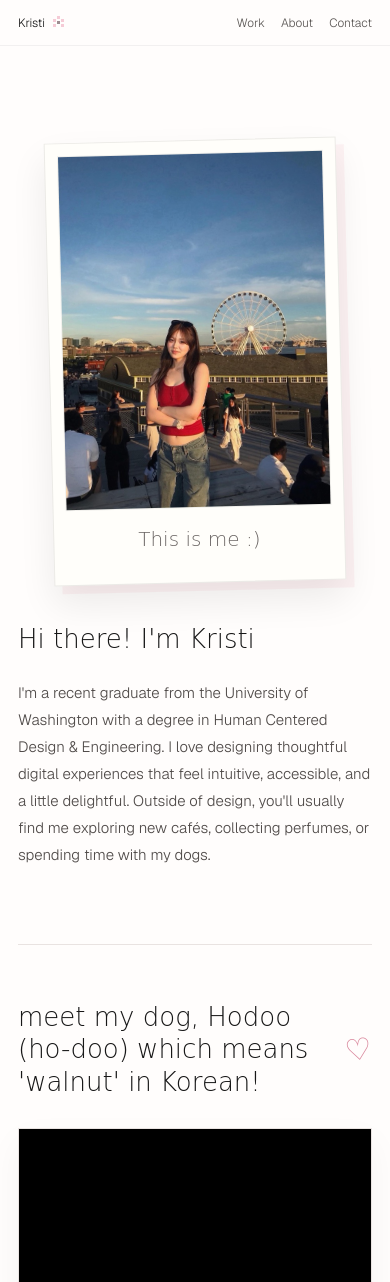
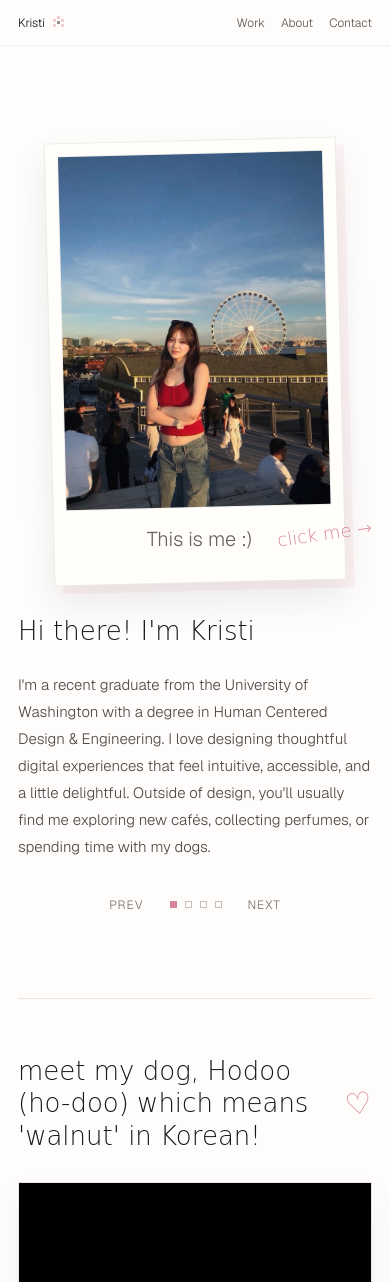
Before and after one commit to krisooti/Portfolio, a Next.js app: page /about in a window 390 px wide. Shown: the top 1282 px of the page. Built offline with nearby package versions, Linux system fonts and the light colour scheme.

Commit message:
Add interactive about profile carousel

```diff
--- /dev/null
+++ b/app/about/ProfileCarousel.tsx
@@ -0,0 +1,171 @@
+"use client";
+
+import { useEffect, useRef, useState, type TouchEvent } from "react";
+
+type ProfileSlide = {
+  headline: string;
+  body: string;
+  imageLabel: string;
+  caption: string;
+  image?: {
+    src: string;
+    alt: string;
+  };
+};
+
+const profileSlides: ProfileSlide[] = [
+  {
+    headline: "Hi there! I'm Kristi",
+    body: "I'm a recent graduate from the University of Washington with a degree in Human Centered Design & Engineering. I love designing thoughtful digital experiences that feel intuitive, accessible, and a little delightful. Outside of design, you'll usually find me exploring new cafés, collecting perfumes, or spending time with my dogs.",
+    imageLabel: "Kristi profile photo",
+    caption: "This is me :)",
+    image: {
+      src: "/images/kristi-about.jpg",
+      alt: "Kristi in Seattle",
+    },
+  },
+  {
+    headline: "Coffee walks",
+    body: "I love exploring cafés and trying different coffees around the city.",
+    imageLabel: "Café photo",
+    caption: "cafe day",
+  },
+  {
+    headline: "Scent notes",
+    body: "I collect perfumes and enjoy discovering scents that feel personal and memorable.",
+    imageLabel: "Perfume collection photo",
+    caption: "tiny rituals",
+  },
+  {
+    headline: "Soft moments",
+    body: "Outside of design, I spend a lot of time with my dogs and the people I love.",
+    imageLabel: "Photo with my dogs",
+    caption: "home team",
+  },
+];
+
+export default function ProfileCarousel() {
+  const [activeIndex, setActiveIndex] = useState(0);
+  const touchStartX = useRef<number | null>(null);
+
+  const goToSlide = (index: number) => {
+    setActiveIndex((index + profileSlides.length) % profileSlides.length);
+  };
+
+  const goNext = () => goToSlide(activeIndex + 1);
+  const goPrevious = () => goToSlide(activeIndex - 1);
+
+  useEffect(() => {
+    const handleKeyDown = (event: KeyboardEvent) => {
+      if (event.key === "ArrowRight") {
+        goNext();
+      }
+
+      if (event.key === "ArrowLeft") {
+        goPrevious();
+      }
+    };
+
+    window.addEventListener("keydown", handleKeyDown);
+    return () => window.removeEventListener("keydown", handleKeyDown);
+  }, [activeIndex]);
+
+  const handleTouchStart = (event: TouchEvent<HTMLElement>) => {
+    touchStartX.current = event.touches[0]?.clientX ?? null;
+  };
+
+  const handleTouchEnd = (event: TouchEvent<HTMLElement>) => {
+    if (touchStartX.current === null) {
+      return;
+    }
+
+    const touchEndX = event.changedTouches[0]?.clientX ?? touchStartX.current;
+    const distance = touchStartX.current - touchEndX;
+
+    if (Math.abs(distance) > 44) {
+      if (distance > 0) {
+        goNext();
+      } else {
+        goPrevious();
+      }
+    }
+
+    touchStartX.current = null;
+  };
+
+  return (
+    <section
+      className="about-hero-redesign profile-carousel"
+      aria-labelledby="about-title"
+      aria-roledescription="carousel"
+      onTouchStart={handleTouchStart}
+      onTouchEnd={handleTouchEnd}
+    >
+      <div className="profile-carousel-stage" aria-live="polite">
+        {profileSlides.map((slide, index) => (
+          <div
+            className={`profile-carousel-slide${
+              index === activeIndex ? " is-active" : ""
+            }`}
+            key={slide.headline}
+            aria-hidden={index !== activeIndex}
+          >
+            <div className="about-photo-area">
+              <button
+                className="about-photo-wrap profile-carousel-image-button"
+                type="button"
+                onClick={goNext}
+                aria-label="Show next profile slide"
+                tabIndex={index === activeIndex ? 0 : -1}
+              >
+                {slide.image ? (
+                  <img
+                    className="profile-photo-image"
+                    src={slide.image.src}
+                    alt={slide.image.alt}
+                  />
+                ) : (
+                  <span className="profile-photo-placeholder">
+                    <span>{slide.imageLabel}</span>
+                  </span>
+                )}
+                <span className="profile-photo-caption">{slide.caption}</span>
+              </button>
+              <p className="profile-click-note" aria-hidden="true">
+                click me →
+              </p>
+            </div>
+
+            <div className="about-intro-copy">
+              <h1 id={index === activeIndex ? "about-title" : undefined}>
+                {slide.headline}
+              </h1>
+              <p>{slide.body}</p>
+            </div>
+          </div>
+        ))}
+      </div>
+
+      <div className="profile-carousel-controls" aria-label="Profile slides">
+        <button type="button" onClick={goPrevious} aria-label="Previous slide">
+          Prev
+        </button>
+        <div className="profile-carousel-dots">
+          {profileSlides.map((slide, index) => (
+            <button
+              className={index === activeIndex ? "is-active" : ""}
+              type="button"
+              key={slide.headline}
+              onClick={() => goToSlide(index)}
+              aria-label={`Show slide ${index + 1}: ${slide.headline}`}
+              aria-current={index === activeIndex ? "true" : undefined}
+            />
+          ))}
+        </div>
+        <button type="button" onClick={goNext} aria-label="Next slide">
+          Next
+        </button>
+      </div>
+    </section>
+  );
+}
--- a/app/about/page.tsx
+++ b/app/about/page.tsx
@@ -1,5 +1,6 @@
 import type { Metadata } from "next";
 import Link from "next/link";
+import ProfileCarousel from "./ProfileCarousel";
 
 export const metadata: Metadata = {
   title: "About - Kristi Kim",
@@ -23,28 +24,7 @@ export default function AboutPage() {
       </header>
 
       <article className="about-page">
-        <section className="about-hero-redesign" aria-labelledby="about-title">
-          <div className="about-photo-wrap">
-            <img
-              className="profile-photo-image"
-              src="/images/kristi-about.jpg"
-              alt="Kristi in Seattle"
-            />
-            <p>This is me :)</p>
-          </div>
-
-          <div className="about-intro-copy">
-            <h1 id="about-title">Hi there! I&apos;m Kristi</h1>
-            <p>
-              I&apos;m a recent graduate from the University of Washington with a
-              degree in Human Centered Design &amp; Engineering. I love designing
-              thoughtful digital experiences that feel intuitive, accessible,
-              and a little delightful. Outside of design, you&apos;ll usually
-              find me exploring new cafés, collecting perfumes, or spending time
-              with my dogs.
-            </p>
-          </div>
-        </section>
+        <ProfileCarousel />
 
         <section className="dogs-section" aria-labelledby="dogs-title">
           <div className="dogs-heading">
--- a/app/globals.css
+++ b/app/globals.css
@@ -516,13 +516,44 @@ html {
 }
 
 .about-hero-redesign {
+  width: min(100%, 960px);
+  margin: 0 auto;
+  min-height: 58vh;
+}
+
+.profile-carousel {
   display: grid;
+  gap: 28px;
+}
+
+.profile-carousel-stage {
+  display: grid;
+}
+
+.profile-carousel-slide {
+  display: grid;
+  grid-area: 1 / 1;
   grid-template-columns: minmax(260px, 0.86fr) minmax(0, 1fr);
   align-items: center;
   gap: clamp(42px, 8vw, 96px);
-  width: min(100%, 960px);
-  margin: 0 auto;
-  min-height: 58vh;
+  opacity: 0;
+  pointer-events: none;
+  transform: translateX(18px);
+  transition:
+    opacity 420ms ease,
+    transform 420ms ease;
+}
+
+.profile-carousel-slide.is-active {
+  opacity: 1;
+  pointer-events: auto;
+  transform: translateX(0);
+}
+
+.about-photo-area {
+  position: relative;
+  display: grid;
+  justify-items: center;
 }
 
 .about-photo-wrap {
@@ -537,6 +568,31 @@ html {
     8px 8px 0 rgba(245, 203, 214, 0.24);
   padding: 12px 12px 28px;
   transform: rotate(-1.4deg);
+}
+
+.profile-carousel-image-button {
+  cursor: pointer;
+  font: inherit;
+  text-align: inherit;
+  transition:
+    border-color 180ms ease,
+    box-shadow 180ms ease,
+    transform 180ms ease;
+}
+
+.profile-carousel-image-button:hover {
+  border-color: rgba(216, 132, 154, 0.34);
+  box-shadow:
+    0 20px 40px rgba(17, 17, 17, 0.09),
+    8px 8px 0 rgba(245, 203, 214, 0.34);
+  transform: rotate(-1.4deg) translateY(-2px);
+}
+
+.profile-carousel-image-button:focus-visible,
+.profile-carousel-controls button:focus-visible,
+.profile-carousel-dots button:focus-visible {
+  outline: 1px solid #d8849a;
+  outline-offset: 4px;
 }
 
 .profile-photo-image {
@@ -566,6 +622,12 @@ html {
   box-shadow: 18px 18px 0 rgba(17, 17, 17, 0.035);
 }
 
+.profile-carousel-image-button .profile-photo-placeholder {
+  aspect-ratio: 3 / 4;
+  min-height: 0;
+  box-shadow: none;
+}
+
 .profile-photo-placeholder::before,
 .dog-photo-placeholder::before {
   position: absolute;
@@ -590,13 +652,25 @@ html {
   font-family: "Bradley Hand", "Comic Sans MS", "Segoe Print", cursive;
 }
 
-.about-photo-wrap p {
+.profile-photo-caption {
   margin: 0;
   text-align: center;
   color: #6b6664;
   font-size: 20px;
   font-weight: 300;
   transform: rotate(1.4deg);
+}
+
+.profile-click-note {
+  position: absolute;
+  right: clamp(-24px, -2vw, -12px);
+  bottom: 42px;
+  margin: 0;
+  color: #d8849a;
+  font-family: "Bradley Hand", "Comic Sans MS", "Segoe Print", cursive;
+  font-size: 18px;
+  font-weight: 300;
+  transform: rotate(-8deg);
 }
 
 .about-intro-copy {
@@ -629,6 +703,54 @@ html {
   font-size: 15px;
   font-weight: 300;
   line-height: 1.8;
+}
+
+.profile-carousel-controls {
+  display: flex;
+  align-items: center;
+  justify-content: center;
+  gap: 18px;
+}
+
+.profile-carousel-controls button {
+  border: 0;
+  background: transparent;
+  color: #746f6c;
+  cursor: pointer;
+  font: inherit;
+  font-size: 12px;
+  font-weight: 300;
+  letter-spacing: 0.08em;
+  padding: 8px;
+  text-transform: uppercase;
+  transition:
+    color 180ms ease,
+    transform 180ms ease;
+}
+
+.profile-carousel-controls button:hover {
+  color: #d8849a;
+  transform: translateY(-1px);
+}
+
+.profile-carousel-dots {
+  display: flex;
+  align-items: center;
+  gap: 8px;
+}
+
+.profile-carousel-dots button {
+  width: 7px;
+  height: 7px;
+  border: 1px solid #c8bfbc;
+  background: transparent;
+  cursor: pointer;
+  padding: 0;
+}
+
+.profile-carousel-dots button.is-active {
+  border-color: #d8849a;
+  background: #d8849a;
 }
 
 .dogs-section {
@@ -1223,6 +1345,7 @@ html {
 
   .case-meta-row,
   .about-hero-redesign,
+  .profile-carousel-slide,
   .case-section-grid,
   .results-grid,
   .solution-row,
@@ -1273,12 +1396,26 @@ html {
   }
 
   .about-hero-redesign,
+  .profile-carousel-slide,
   .dog-photo-grid {
     grid-template-columns: 1fr;
   }
 
+  .profile-carousel-slide {
+    gap: 34px;
+  }
+
+  .profile-click-note {
+    right: 0;
+    bottom: 36px;
+  }
+
   .profile-photo-placeholder {
     min-height: 360px;
+  }
+
+  .profile-carousel-image-button .profile-photo-placeholder {
+    min-height: 0;
   }
 
   .profile-photo-image {
@@ -1336,6 +1473,9 @@ html {
 
   .case-section,
   .case-sidebar-nav a,
+  .profile-carousel-slide,
+  .profile-carousel-image-button,
+  .profile-carousel-controls button,
   .about-intro-copy h1,
   .dog-card,
   .dogs-heading span,
```
